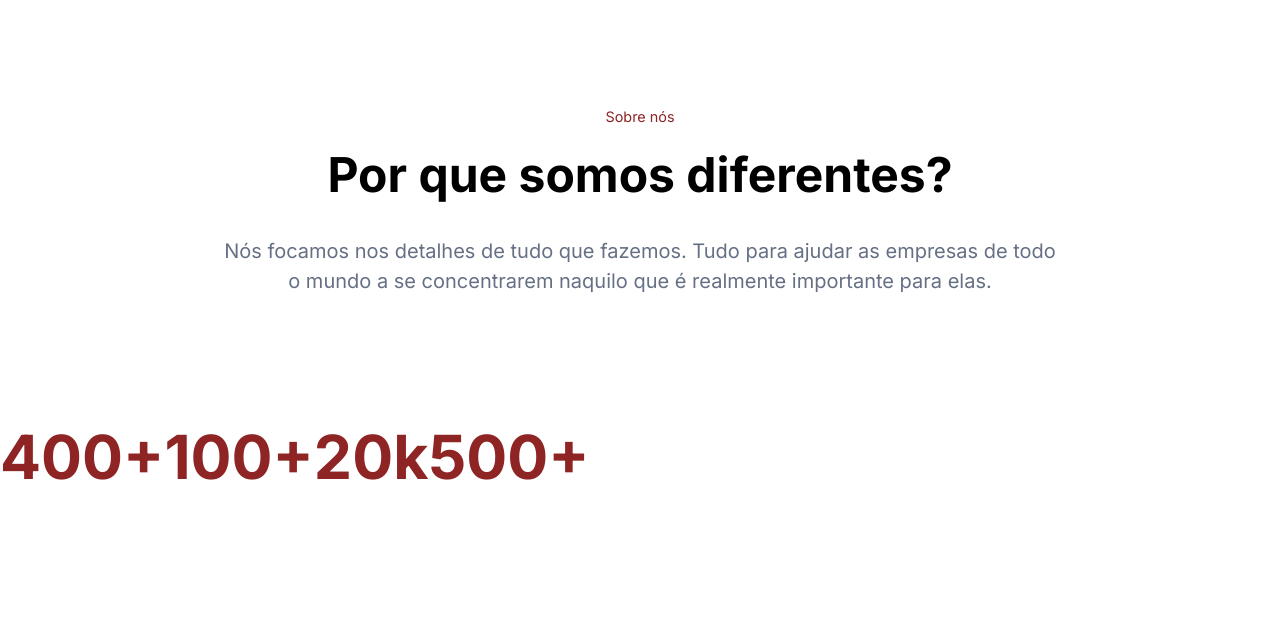
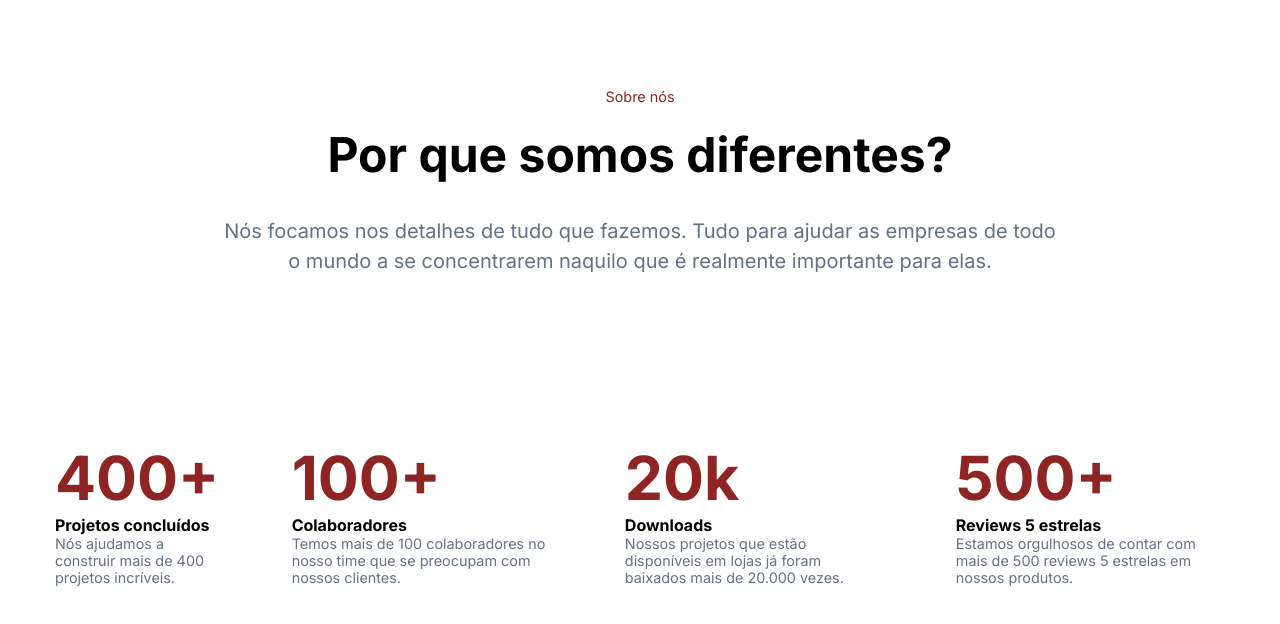
Before and after one commit to brunocsta/Optimus-Tech, a plain HTML site: page index.html in a window 1280 px wide. Shown: the part 62-686 px from the top of the page. Drawn offline with Linux system fonts and the light colour scheme; files whose address does not match are found by name.

Commit message:
Create the metricas-container section and components

```diff
--- a/css/components/main-cabecalho.css
+++ b/css/components/main-cabecalho.css
@@ -5,8 +5,10 @@
     flex-direction: column;
     align-items: center;
     text-align: center;
-    padding: 95px 0px;
+    padding: 50px 0px;
     height: 407px;
+    margin-top: 25px;
+
 }
 
 .main-cabecalho .title{
--- a/css/components/metricas-container.css
+++ b/css/components/metricas-container.css
@@ -2,6 +2,12 @@
 
 .metricas-container {
     display: flex;
+    align-items: center;
+    width: 100%;
+    height: 188px;
+    padding-bottom: 50px;
+    padding-left: 25px;
+    padding-right: 25px;
 }
 
 .metricas-container .title{
@@ -9,6 +15,11 @@
     font-size: 3.8rem;
 }
 
-.metricas-container #teste{
-    font-size: 60px;
+.metricas-container .subtitle{
+    font-size: 1rem;
 }
+
+.metricas-container .paragraph{
+    color: var(--text-color);
+    font-size: 0.9rem;
+}
--- a/index.html
+++ b/index.html
@@ -14,6 +14,7 @@
     <link rel="stylesheet" href="css/variaveis.css">
     <link rel="stylesheet" href="css/components/main-cabecalho.css">
     <link rel="stylesheet" href="css/components/metricas-container.css">
+    <link rel="stylesheet" href="css/components/metric-item.css">
 
     <title>OptimusTech</title>
 </head>
@@ -43,26 +44,27 @@
     </section>
 
     <section class="metricas-container">
-        <div>
+        <div class="metric-item">
             <h1 class="title">400+</h1>
-            <h2></h2>
-            <p></p>
+            <h2 class="subtitle">Projetos concluídos</h2>
+            <p class="paragraph">Nós ajudamos a construir mais de 400 projetos incríveis.</p>
         </div>
-        <div>
+        <div class="metric-item">
             <h1 class="title">100+</h1>
-            <h2></h2>
-            <p></p>
+            <h2 class="subtitle">Colaboradores</h2>
+            <p class="paragraph">Temos mais de 100 colaboradores no nosso time que se preocupam com nossos clientes.</p>
         </div>
-        <div>
+        <div class="metric-item">
             <h1 class="title">20k</h1>
-            <h2></h2>
-            <p></p>
+            <h2 class="subtitle">Downloads</h2>
+            <p class="paragraph">Nossos projetos que estão disponíveis em lojas já foram baixados mais de 20.000 vezes.</p>
         </div>
-        <div>
+        <div class="metric-item">
             <h1 class="title">500+</h1>
-            <h2></h2>
-            <p></p>
+            <h2 class="subtitle">Reviews 5 estrelas</h2>
+            <p class="paragraph">Estamos orgulhosos de contar com mais de 500 reviews 5 estrelas em nossos produtos.</p>
         </div>
     </section>
+
 </body>
 </html>
```
